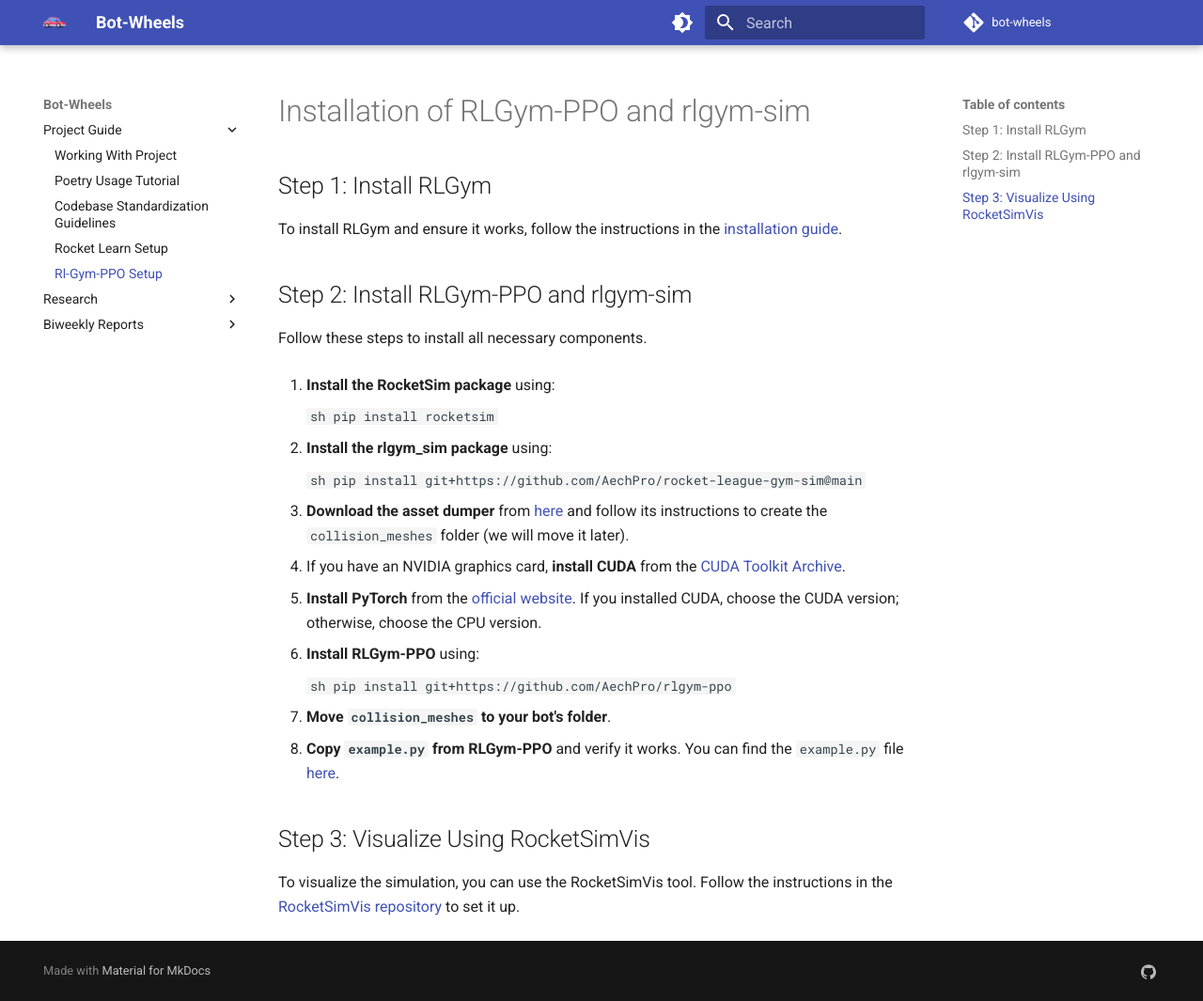
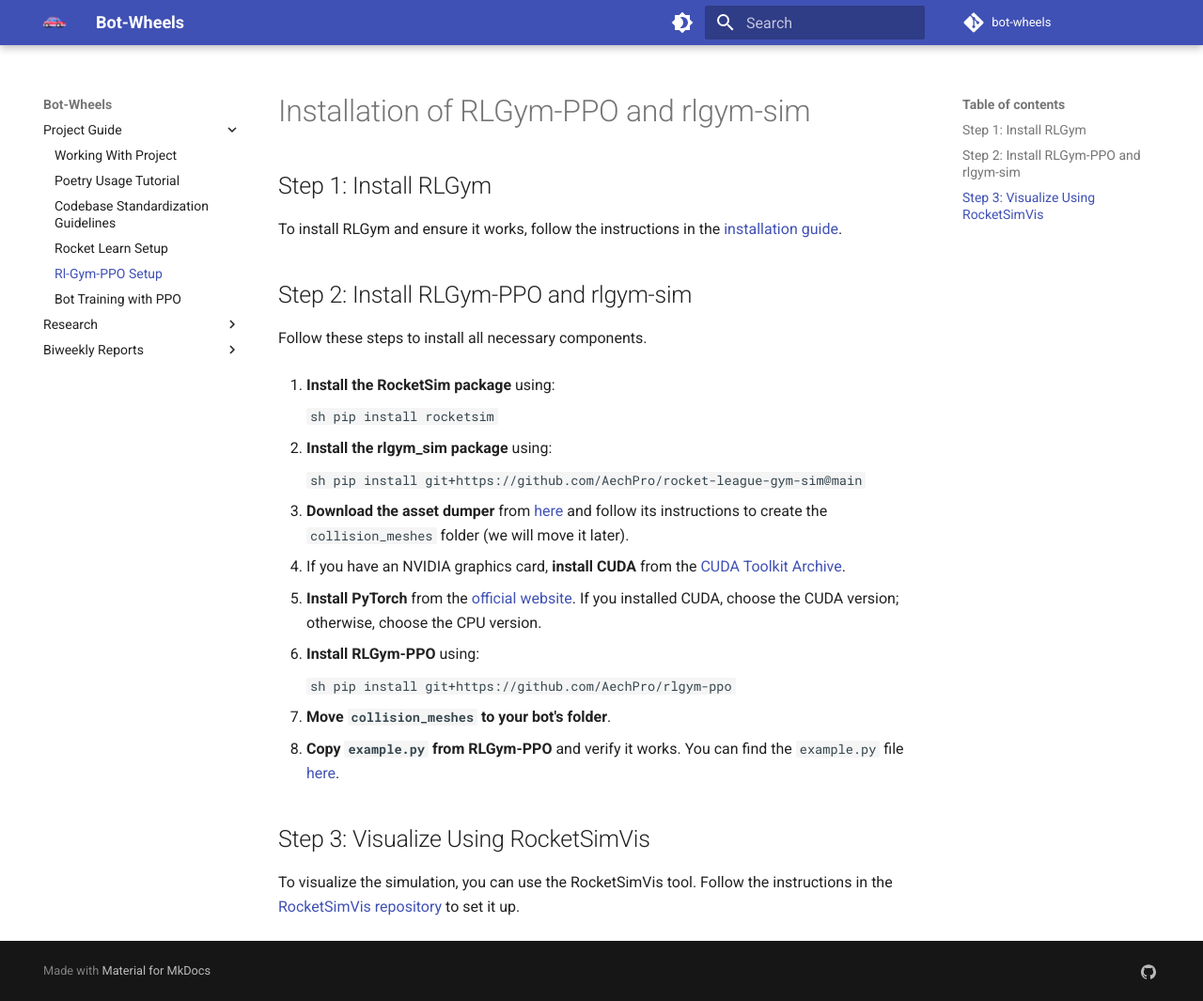
Before and after one commit to bot-wheels/docs, an MkDocs documentation site: the page built from docs/project-guide/rlgym_ppo.md, in a window 1280 px wide and 1065 px high. Shown: the whole window at 94% size. Built offline with MkDocs 1.6.1 and Material for MkDocs 9.7.7, drawn with Linux system fonts in a browser that asks for light colours.

Commit message:
dodanie zasobow do mkdocow

```diff
--- a/mkdocs.yml
+++ b/mkdocs.yml
@@ -32,6 +32,7 @@
     - Codebase Standardization Guidelines: project-guide/codebase-standardization-guidelines.md
     - Rocket Learn Setup: project-guide/rocket-learn-setup/rocket-learn-setup.md
     - Rl-Gym-PPO Setup: project-guide/rlgym_ppo.md
+    - Bot Training with PPO: project-guide/Running-Bot-Training-with-PPO.md
   - Research:
     - Interface Overlay Research: research/interface-overlay-research.md
     - Playing in Online Games: research/playing-in-online-games.md
```
